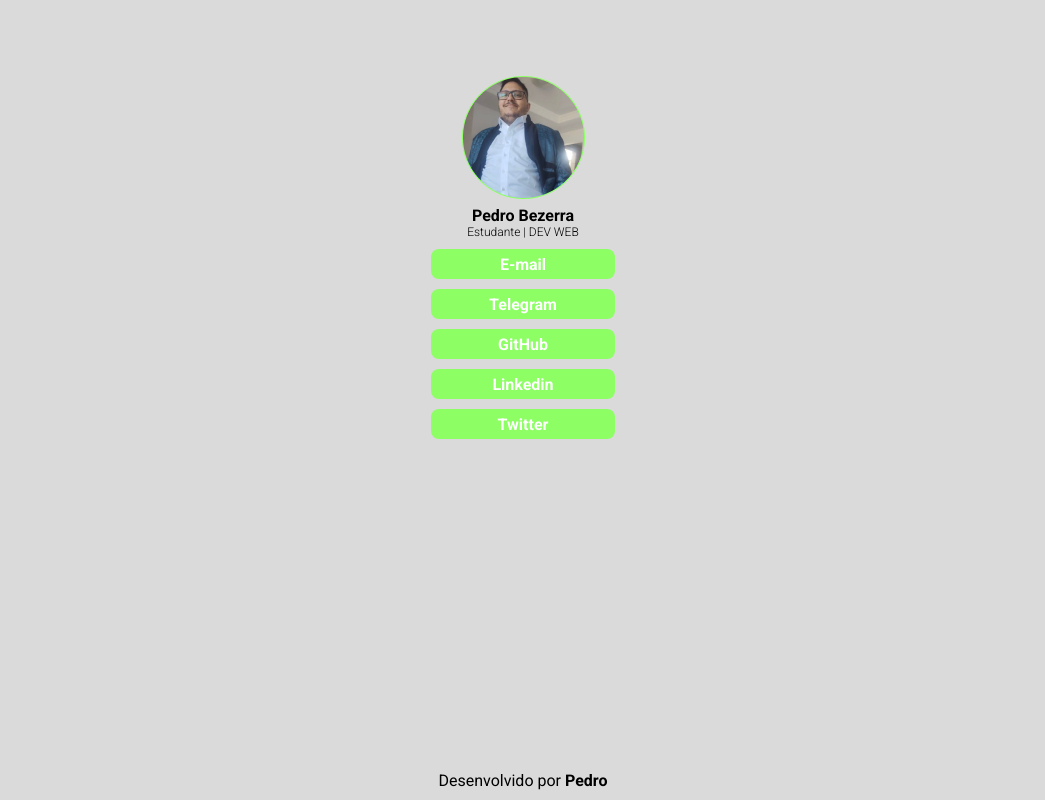
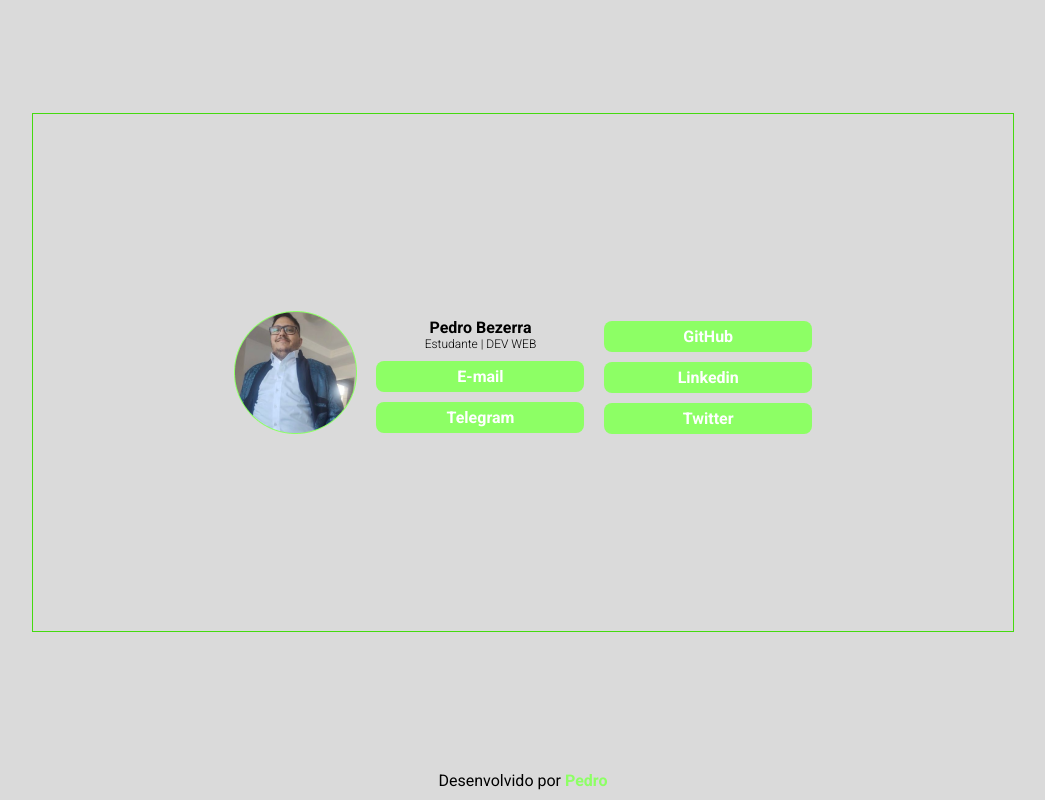
Before and after one commit to BezerraPedrinho/postcard, a plain HTML site: page index.html in a window 1280 px wide. Shown: the whole page, without its empty margins (117-1162 px from the left). Drawn offline with Linux system fonts and the light colour scheme.

Commit message:
layoutAndLinksComplete

```diff
--- a/index.html
+++ b/index.html
@@ -1,5 +1,6 @@
 <!DOCTYPE html>
 <html lang="en">
+
 <head>
     <meta charset="UTF-8">
     <meta http-equiv="X-UA-Compatible" content="IE=edge">
@@ -7,18 +8,30 @@
     <title>Pedro Bezerra - Cartão de visita</title>
     <link rel="stylesheet" href="style.css">
     <link rel="preconnect" href="https://fonts.googleapis.com">
-<link rel="preconnect" href="https://fonts.gstatic.com" crossorigin>
-<link href="https://fonts.googleapis.com/css2?family=Roboto:ital,wght@0,300;0,400;0,500;0,700;1,300&display=swap" rel="stylesheet">
+    <link rel="preconnect" href="https://fonts.gstatic.com" crossorigin>
+    <link href="https://fonts.googleapis.com/css2?family=Roboto:ital,wght@0,300;0,400;0,500;0,700;1,300&display=swap"
+        rel="stylesheet">
 </head>
+
 <body>
-    <img id="profilePicture" src="profileImg.png" alt="">
-    <h1 id="name">Pedro Bezerra</h1>
-    <h2 id="ocupation">Estudante | DEV WEB</h2>
-    <button class="btn">E-mail</button>
-    <button class="btn">Telegram</button>
-    <button class="btn">GitHub</button>
-    <button class="btn">Linkedin</button>
-    <button class="btn">Twitter</button>
-    <p id="signature">Desenvolvido por <b>Pedro</b></p>
+    <main class="container">
+
+        <section class="textContent">
+            <section class="imageProfile"><img id="profilePicture" src="profileImg.png" alt=""></section>
+            <section class="profileName">
+                <h1 id="name">Pedro Bezerra</h1>
+                <h2 id="ocupation">Estudante | DEV WEB</h2>
+            </section>
+            <a class="btn" href="mailto:devbezerra@gmail.com?subject=Vou te contratar cara">E-mail</a>
+            <a class="btn" href="https://t.me/pdrogsz" target="_blank">Telegram</a>
+            <a class="btn" href="https://github.com/BezerraPedrinho" target="_blank">GitHub</a>
+            <a class="btn" href="https://www.linkedin.com/in/pedro-henrique-bezerra-119a9711b/"
+                target="_blank">Linkedin</a>
+            <a class="btn" href="https://twitter.com/BezerraPedrin" target="_blank">Twitter</a>
+        </section>
+        <p id="signature">Desenvolvido por <a id="linkSig" href="https://github.com/BezerraPedrinho"
+                target="_blank"><b>Pedro</b></a> </p>
+    </main>
 </body>
+
 </html>
--- a/style.css
+++ b/style.css
@@ -3,9 +3,30 @@
     padding: 0;
     font-family: 'Roboto', sans-serif;
 }
+a{
+    color: none;
+    text-decoration: none;
+}
+#linkSig:link{
+    color: #8DFF65;
+    text-decoration: none;
+}
+#linkSig:visited{
+    color: #ff65c1;
+}
+#linkSig:hover{
+    text-decoration: underline;
+}
+#linkSig:active{
+    color: #000000;
+}
 body{
+
+    background-color: #DADADA;
+}
+.container{
+    min-width: 320px;
     display: flex;
-    background-color: #DADADA ;
     flex-direction: column;
     align-items: center;
 }
@@ -13,8 +34,23 @@ body{
     width: 123px ;
     margin-top: 76px;
 }
+
+.textContent{
+    width: 100%;
+    min-width: 320px;
+    display: flex;
+    flex-direction: column;
+    align-items: center;
+}
+.profileName{
+    min-width: 184px;
+    max-width: 373px;
+    text-align: center;
+}
 #name{
+
     font-family: 'Roboto', sans-serif;
+
     font-size: 16px;
     font-weight: 700;
     margin-top: 7px ;
@@ -24,8 +60,11 @@ body{
     font-size: 12px;
 }
 .btn{
-    width: 184px;
-    height: 30px;
+    text-align: center;
+    min-width: 184px;
+    max-width: 373px;
+    width: 38.43%;
+    padding: 6px 0px 6px 0px;
     border: none;
     border-radius: 8px ;
     background-color:#8DFF65;
@@ -34,7 +73,61 @@ body{
     font-size: 16px;
     margin-top: 10px;
 }
+.btn:hover{
+    cursor: pointer;
+    background-color:white;
+    color: #8DFF65;
+}
 #signature{
     position: fixed;
      bottom: 10px ;
 }
+
+@media(min-width:1133px ){
+body{
+    /* desenhar uma versão escura*/
+    display: flex;
+
+    justify-content: center;
+    margin-top: 113px;
+
+
+}
+.container{
+
+    width: 76.61%;
+    flex-wrap: wrap;
+    flex-direction:column;
+    min-width: 868px;
+    max-width: 1060px;
+    height: 517px;
+    border:  1px solid #44DA0F;
+    justify-content: center;
+
+}
+.imageProfile{
+    height: 123px;
+
+}
+#profilePicture{
+    margin: 0;
+}
+.btn{
+    width: 34.78%;
+}
+.textContent{
+    height: 123px;
+
+    min-width: 387px;
+    width: 61%;
+
+    flex-direction: column;
+
+    flex-wrap: wrap;
+}
+#signature{
+  position: fixed;
+  bottom: none;
+
+}
+}
```
